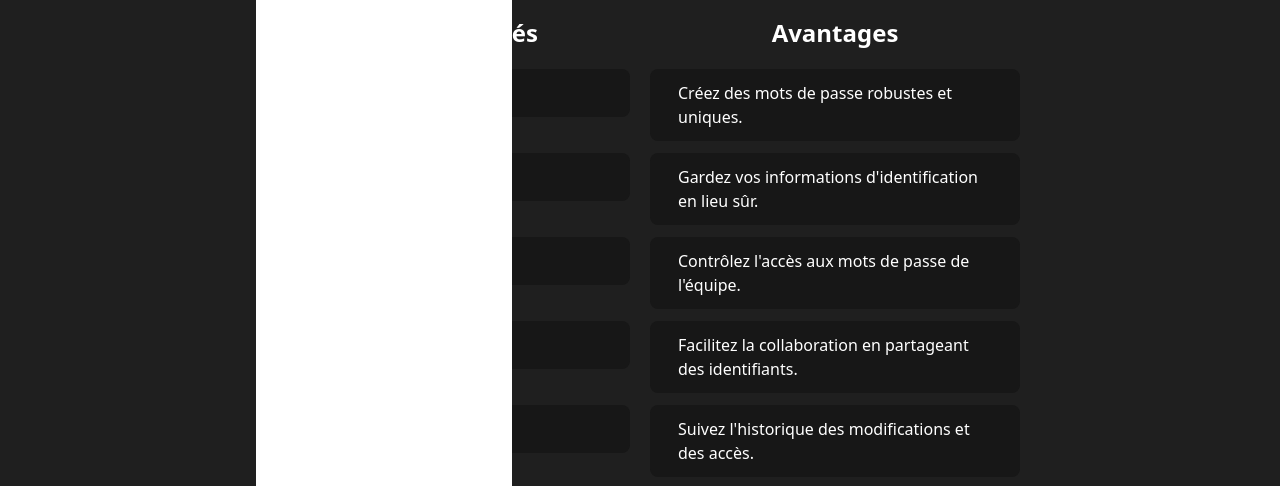
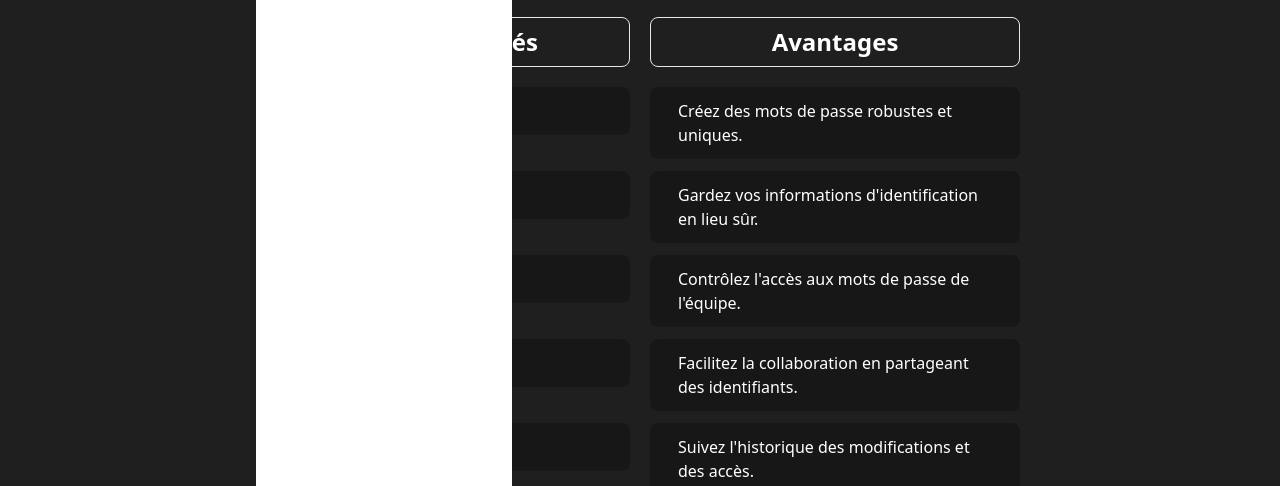
Before and after one commit to Wa-ram/PassboltRom, a plain HTML site: page html/description.html in a window 1280 px wide. Shown: the part 307-793 px from the top of the page. Drawn offline with nearby package versions, Linux system fonts and the light colour scheme.

Commit message:
adding border on head Table

```diff
--- a/html/description.html
+++ b/html/description.html
@@ -210,8 +210,8 @@
       <div class="mt-8 py-8 mx-7 ">
         <div class="w-full lg:w-8/12 px-7 text-primary mx-auto">
             <div class="row grid grid-cols-2 gap-x-5 mb-5">
-                <div><h2 class="text-2xl font-bold w-full text-center">Fonctionnalités</h2></div>
-                <div><h2 class="text-2xl font-bold w-full text-center">Avantages</h2></div>
+                <div><h2 class="text-2xl font-bold w-full text-center rounded-lg py-2 border">Fonctionnalités</h2></div>
+                <div><h2 class="text-2xl font-bold w-full text-center rounded-lg py-2 border">Avantages</h2></div>
             </div>
             <div class="paragraph grid grid-cols-2 gap-x-5 mb-3">
                 <div><p class="w-full bg-themeBlack px-7 py-3 rounded-lg">Génération de mots de passe</p></div>
```
Also changed, not shown: css/main.css.
